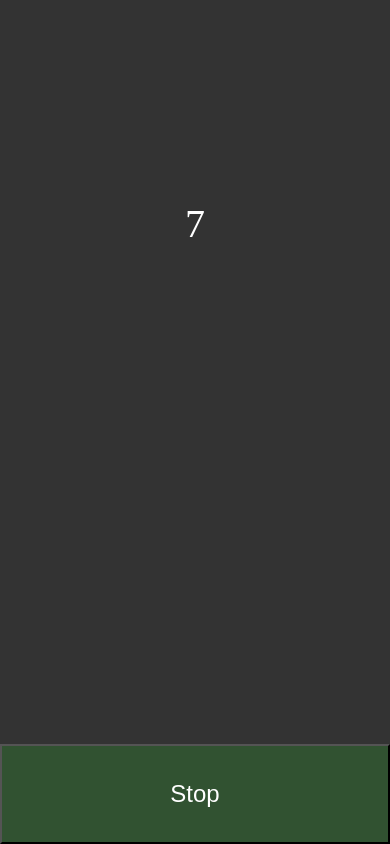
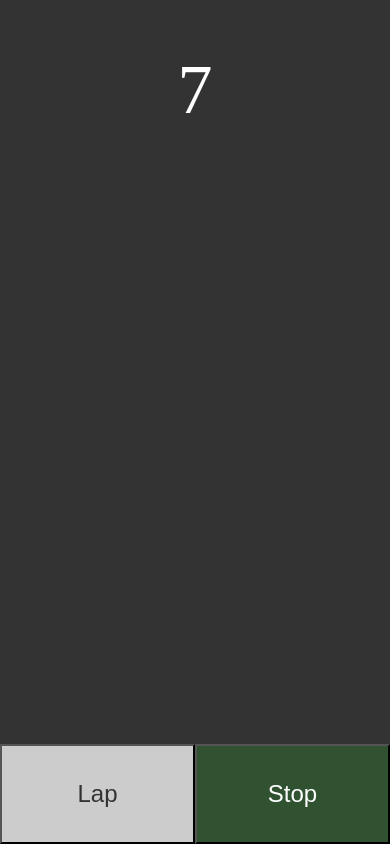
Before and after one commit to ArrowStudio/PhoneGap-Stopwatch, a website: page Stopwatch/www/index.html in a window 390 px wide. Both pictures are taken after a click on the button "Start". Drawn offline with Linux system fonts and the light colour scheme; some packages are replaced by stand-ins of ours.

Commit message:
Tutorial 2

```diff
--- a/Stopwatch/www/css/index.css
+++ b/Stopwatch/www/css/index.css
@@ -5,18 +5,51 @@ body {
     color: #fff;
 }
 
+/* Timer */
 #timer {
     text-align: center;
-    font-size: 40px;
-    margin-top: 200px;
+    font-size: 70px;
+    margin-top: 50px;
+}
+
+/* Buttons */
+.btn-group {
+    position: absolute;
+    bottom: 0;
+    width: 100%;
+    height: 100px;
+}
+
+#lapreset{
+    width: 50%;
+    height: 100px;
+    background: #cccccc;
+    color: #333;
+    font-size: 24px;
+    float: left;
 }
 
 #stopstart {
-    width: 100%;
+    width: 50%;
     height: 100px;
-    position: absolute;
-    bottom: 0;
     background: #315231;
     color: #fff;
     font-size: 24px;
+    float: right;
 }
+
+/* Timer List */
+ul {
+    list-style: none;
+    padding: 0;
+}
+
+li {
+    padding: 10px;
+    background: #555;
+    border-bottom: 1px solid #fff;
+}
+
+li:first-child{
+    border-top:1px solid #ffffff;
+}
--- a/Stopwatch/www/index.html
+++ b/Stopwatch/www/index.html
@@ -17,8 +17,19 @@
 
         <div>
 
-            <div id="timer">0</div>
-            <button id="stopstart">Start</button>
+            <div id="timer">0.00</div>
+
+            <ul id="list-times">
+
+
+            </ul>
+
+            <div class="btn-group">
+                <button id="stopstart">Start</button>
+                <button id="lapreset">Lap</button>
+            </div>
+
+
 
         </div>
 
--- a/Stopwatch/www/scripts/index.js
+++ b/Stopwatch/www/scripts/index.js
@@ -7,11 +7,14 @@
 
     document.addEventListener( 'deviceready', onDeviceReady.bind( this ), false );
 
-    var time = 0;
-    var isRunning = false;
-    var currentUpdateId;
+    var time = 0; //time
+    var lap = 1; //current lap
+    var isRunning = false; //is the timer running
+    var isPaused = false; //is the app paused
+    var currentUpdateId; //current interval id
 
     function onDeviceReady() {
+
         // Handle the Cordova pause and resume events
         document.addEventListener( 'pause', onPause.bind( this ), false );
         document.addEventListener( 'resume', onResume.bind( this ), false );
@@ -22,29 +25,77 @@
 
             if (isRunning)
             {
+                //pause timer
+                isPaused = true;
+                isRunning = false;
+
+                //set button text
+                $(this).text("Start");
+                $("#lapreset").text("Reset");
+            }
+            else
+            {
+                //start stopwatch - if pause continue else new timer
+                if (isPaused)
+                {
+                    isPaused = false;
+                }
+                else {
+                    currentUpdateId = setInterval(updateTimer, 1);
+                }
+
+                isRunning = true;
+
+                //update button text
+                $(this).text("Stop");
+                $("#lapreset").text("Lap");
+            }
+        });
+
+        $("#lapreset").click(function () {
+
+            //if paused reset else take lap
+            if (isPaused)
+            {
                 //stop stopwatch
                 clearInterval(currentUpdateId);
                 isRunning = false;
-                $(this).text("Reset / Start");
+                isPaused = false;
+
+                //update button text
+                $(this).text("Lap");
+                $("#stopstart").text("Start");
+
+                //reset time
                 time = 0;
+                $("#timer").text("0.00");
+
+                //reset lap
+                lap = 1;
+                $("#list-times").html("");
             }
-            else
-            {
-                //start stopwatch
-                currentUpdateId = setInterval(updateTimer, 1);
-                isRunning = true;
-                $(this).text("Stop");
+            else {
+
+                //If the app is not paused and the timer is running add a new lap
+                if (!isPaused && isRunning) {
+                    //register lap
+                    $("#list-times").append('<li>Lap ' + lap + ' : ' + time / 100 + ' </li>');
+                    lap++;
+                }
             }
-
-
         });
 
     };
 
     function updateTimer() {
 
-        time++;
-        $("#timer").text(time / 100);
+        //if the app is not paused increase the timer
+        if (!isPaused)
+        {
+            time++;
+            $("#timer").text(time / 100);
+        }
+
     };
 
     function onPause() {
```
